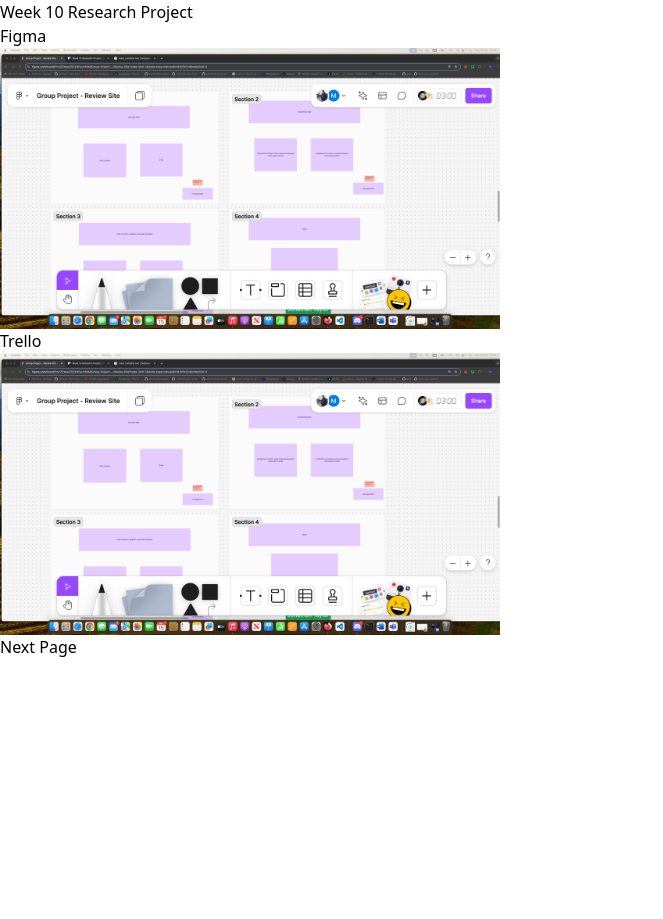
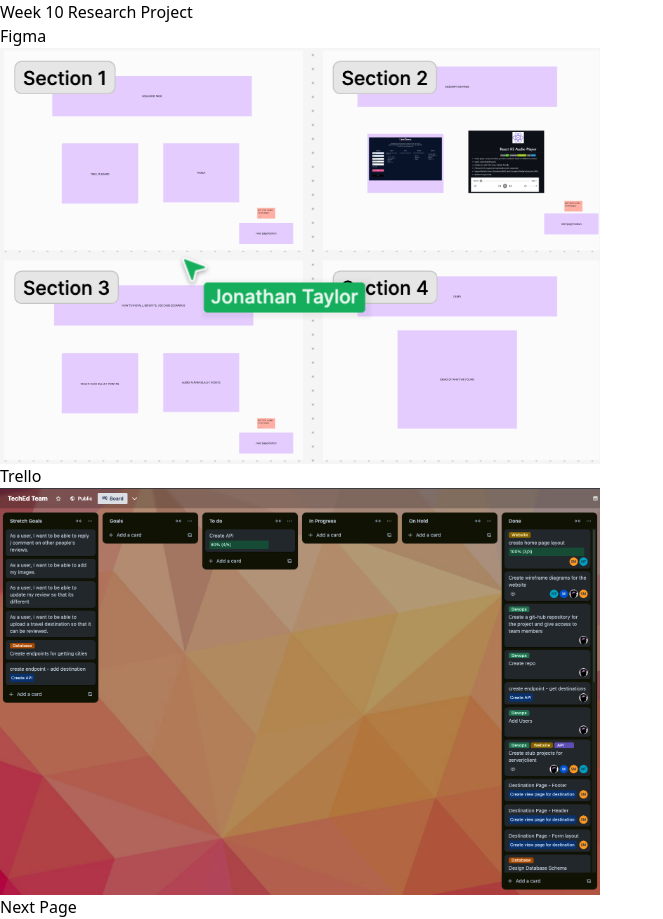
Before and after one commit to taylor1807/week10-project, a Next.js app: page /welcome in a window 1280 px wide. Shown: the whole page, without its empty margins (0-663 px from the left). Before the commit the page ends 800 px from the top, so only its background shows below. Built offline with nearby package versions, Linux system fonts and the light colour scheme.

Commit message:
text styling

```diff
--- a/src/app/welcome/page.jsx
+++ b/src/app/welcome/page.jsx
@@ -3,24 +3,24 @@
 
 export default function welcome() {
     return (
-        <div className="bg-gray-100 h-screen text-3x pt-[80px]">
-            <h1 className="bg-blue-900 text-ls rounded text-4xl text-white p-10 text-center">Week 10 Research Project</h1>
-            <div className="flex h-screen items-center justify-evenly">
-                <div>
-                    <h2>Figma</h2>
+        <div className="bg-gray-100 p-10">
+                <h1 className="bg-blue-900 text-ls rounded text-4xl text-white text-center shadow-2xl p-10">Week 10 Research Project</h1>
+            <div className="flex h-screen items-center justify-evenly gap-4 mt-[-100px]">
+                <div className="bg-white p-8 rounded-lg shadow-2xl">
+                    <h2 className="text-center text-2xl pb-4">Figma</h2>
                     <Image
                         src="/images/figma.png"
-                        width={500}
-                        height={500}
+                        width={600}
+                        height={600}
                         alt="figma screenshot"
                     />
                 </div>
-                <div>
-                    <h2>Trello</h2>
+                <div className="bg-white p-8 rounded-lg shadow-2xl">
+                    <h2 className="text-center text-2xl pb-4">Trello</h2>
                 <Image
-                    src="/images/figma.png"
-                    width={500}
-                    height={500}
+                    src="/images/trello.png"
+                    width={600}
+                    height={600}figma
                     alt="figma screenshot"
                     />
                 </div>
```
Also changed, not shown: src/app/info/page.jsx (+4 -4 lines), public/images/figma.png, public/images/trello.png (added).
